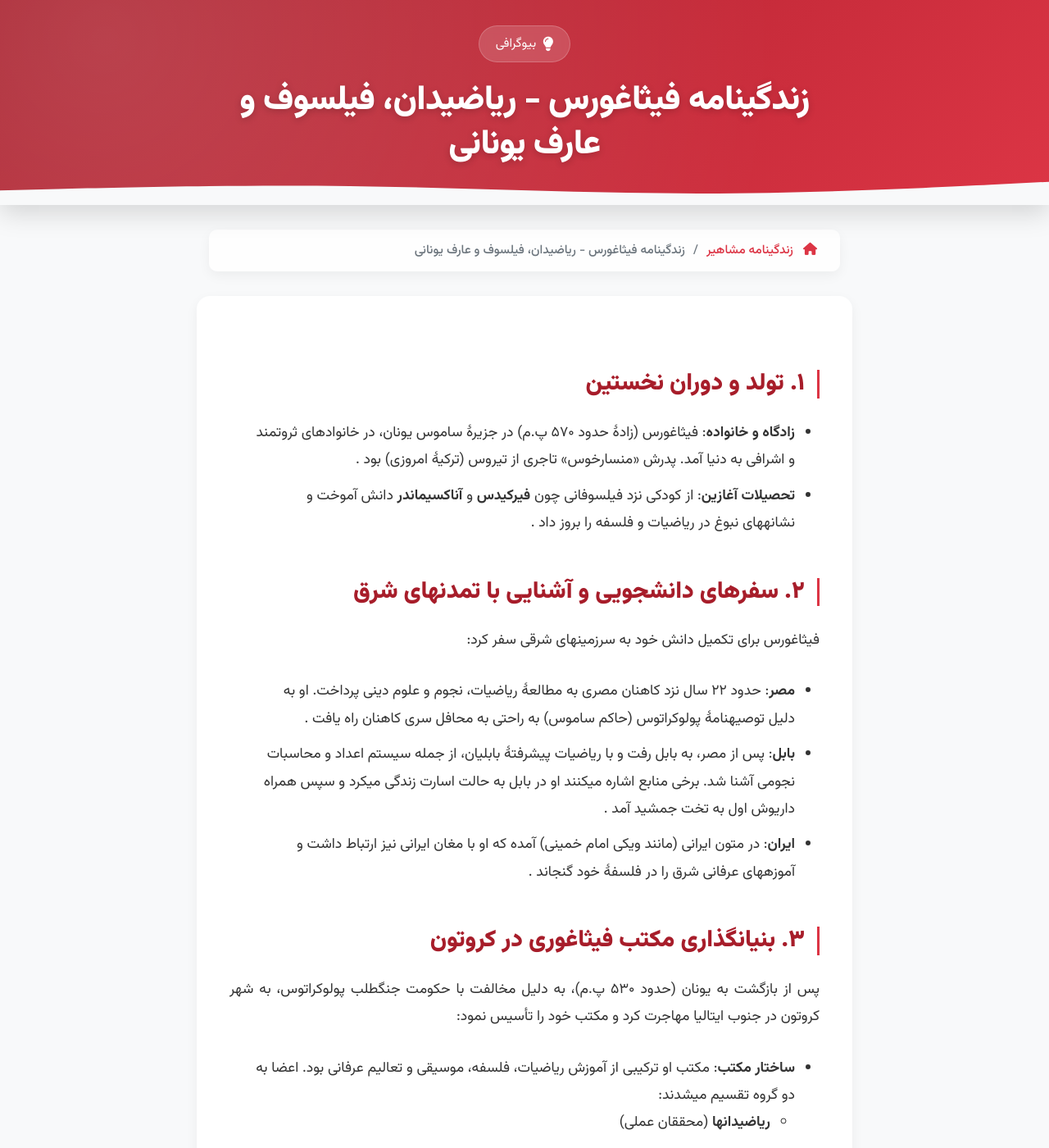
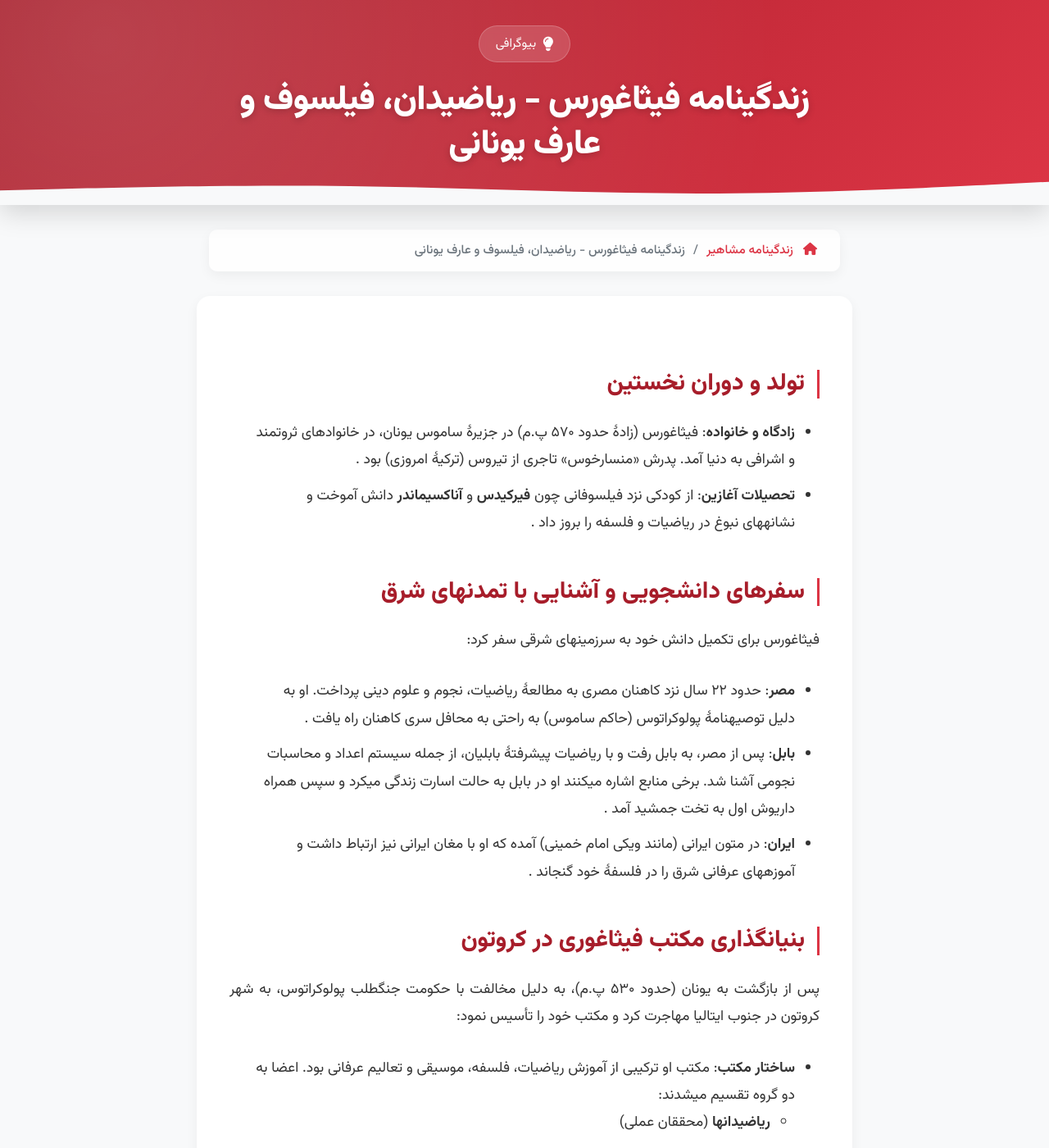
Before and after one commit to darkblog/darkblog.github.io, a Jekyll site: the page built from _posts/2025-7-3-49.md, in a window 1280 px wide and 1400 px high. Shown: the whole window at 82% size. Built offline with Jekyll 4.4.1, drawn with Linux system fonts in a browser that asks for light colours; some of the changed text lies outside the part shown.

Commit message:
Update 2025-7-3-49.md

```diff
--- a/_posts/2025-7-3-49.md
+++ b/_posts/2025-7-3-49.md
@@ -3,17 +3,17 @@ layout: post
 title: زندگینامه فیثاغورس - ریاضیدان، فیلسوف و عارف یونانی
 ---
 
-## **۱. تولد و دوران نخستین**
+## تولد و دوران نخستین
 - **زادگاه و خانواده**: فیثاغورس (زادهٔ حدود ۵۷۰ پ.م) در جزیرهٔ ساموس یونان، در خانوادهای ثروتمند و اشرافی به دنیا آمد. پدرش «منسارخوس» تاجری از تیروس (ترکیهٔ امروزی) بود .
 - **تحصیلات آغازین**: از کودکی نزد فیلسوفانی چون **فیرکیدس** و **آناکسیماندر** دانش آموخت و نشانههای نبوغ در ریاضیات و فلسفه را بروز داد .
 
-## **۲. سفرهای دانشجویی و آشنایی با تمدنهای شرق**
+## سفرهای دانشجویی و آشنایی با تمدنهای شرق
 فیثاغورس برای تکمیل دانش خود به سرزمینهای شرقی سفر کرد:
 - **مصر**: حدود ۲۲ سال نزد کاهنان مصری به مطالعهٔ ریاضیات، نجوم و علوم دینی پرداخت. او به دلیل توصیهنامهٔ پولوکراتوس (حاکم ساموس) به راحتی به محافل سری کاهنان راه یافت .
 - **بابل**: پس از مصر، به بابل رفت و با ریاضیات پیشرفتهٔ بابلیان، از جمله سیستم اعداد و محاسبات نجومی آشنا شد. برخی منابع اشاره میکنند او در بابل به حالت اسارت زندگی میکرد و سپس همراه داریوش اول به تخت جمشید آمد .
 - **ایران**: در متون ایرانی (مانند ویکی امام خمینی) آمده که او با مغان ایرانی نیز ارتباط داشت و آموزههای عرفانی شرق را در فلسفهٔ خود گنجاند .
 
-## **۳. بنیانگذاری مکتب فیثاغوری در کروتون**
+## بنیانگذاری مکتب فیثاغوری در کروتون
 پس از بازگشت به یونان (حدود ۵۳۰ پ.م)، به دلیل مخالفت با حکومت جنگطلب پولوکراتوس، به شهر کروتون در جنوب ایتالیا مهاجرت کرد و مکتب خود را تأسیس نمود:
 - **ساختار مکتب**: مکتب او ترکیبی از آموزش ریاضیات، فلسفه، موسیقی و تعالیم عرفانی بود. اعضا به دو گروه تقسیم میشدند:
   - **ریاضیدانها** (محققان عملی)
```
Also changed, not shown: other parts of _posts/2025-7-3-49.md (+3 -3 lines).
